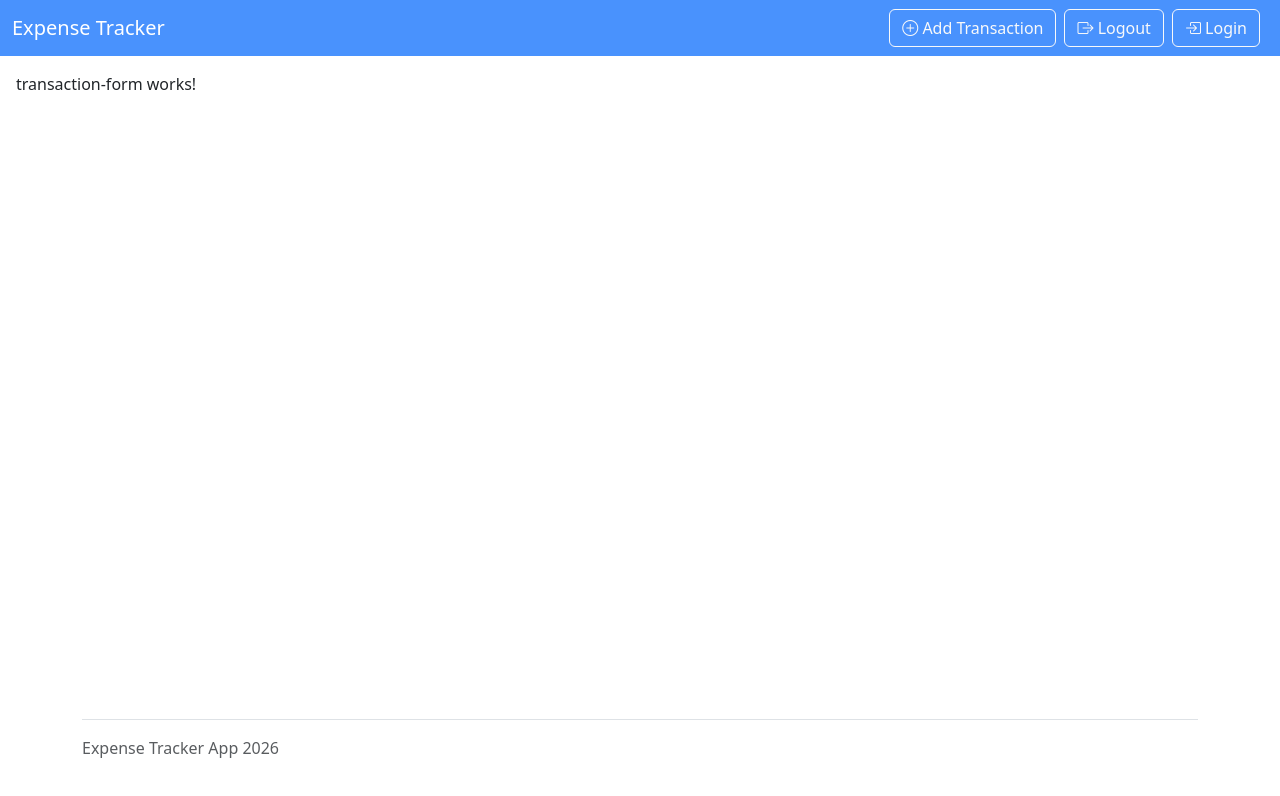
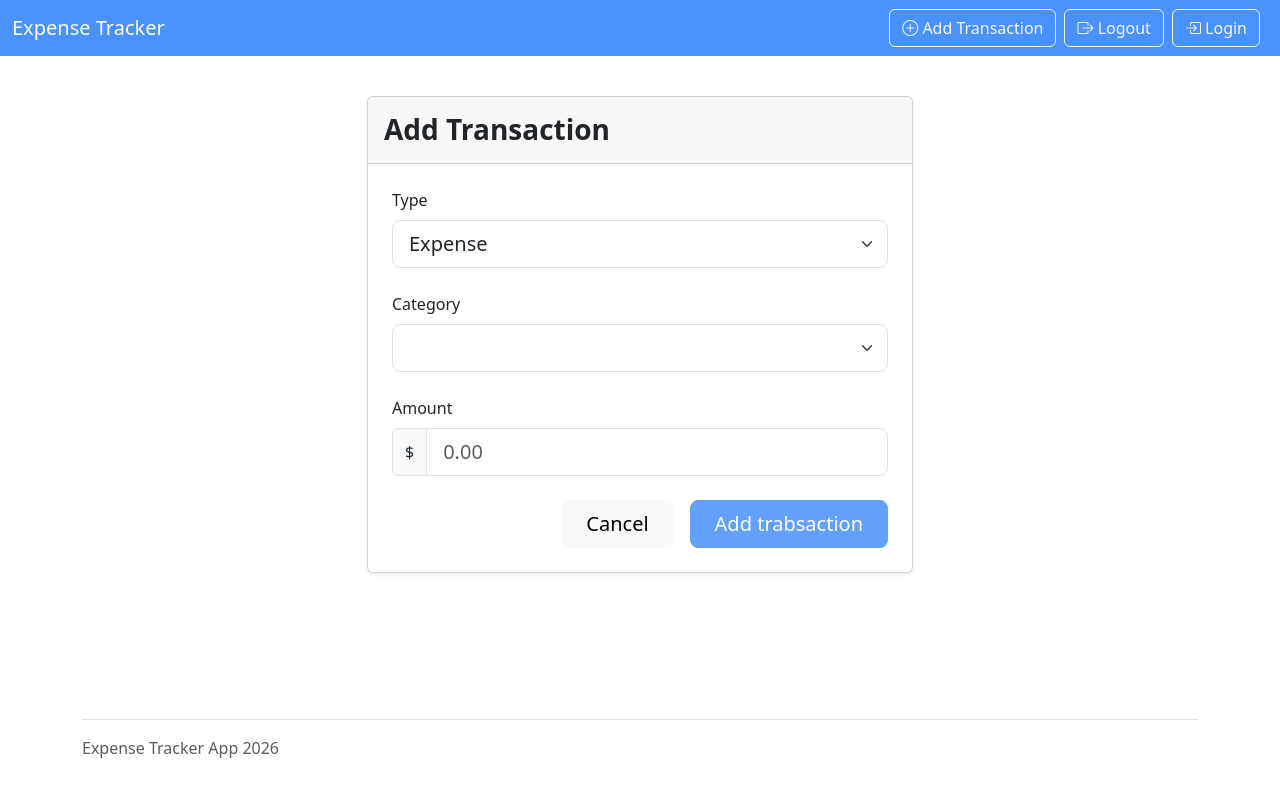
Before and after one commit to ArashKarampour/ExpenseTrackerFullstackApp, an Angular app: page /add in a window 1280 px wide. Shown: the top 796 px of the page. Built offline with nearby package versions, Linux system fonts and the light colour scheme.

Commit message:
adding the transaction form and editing the format of dates with pipe

```diff
--- a/src/app/components/transaction-form/transaction-form.component.html
+++ b/src/app/components/transaction-form/transaction-form.component.html
@@ -1 +1,60 @@
-<p>transaction-form works!</p>
+<div class="container py-4">
+    <div class="row justify-content-center">
+        <div class="col-md-8 col-lg-6">
+            <div class="card shadow-sm">
+                <div class="card-header bg-lightly py-3">
+                    <h3 class="card-title mb-0 fw-semibold">
+                        Add Transaction
+                    </h3>
+                </div>
+                <div class="card-body p-4">
+                    <form [formGroup]="transactionsForm" (ngSubmit)="onSubmit()">
+                        <!-- Transaction Type -->
+                        <div class="mb-4">
+                            <label for="type" class="form-label fw-medium">Type</label>
+                            <select
+                                id="type"
+                                formControlName="type"
+                                (change)="onTypeChange($event)"
+                                class="form-select form-select-lg">
+                                <option value="Income">Income</option>
+                                <option value="Expense">Expense</option>
+                            </select>
+                        </div>
+                        <!-- category -->
+                        <div class="mb-4">
+                            <label for="category" class="form-label fw-medium">Category</label>
+                            <select
+                                id="category"
+                                formControlName="category"
+                                class="form-select form-select-lg">
+
+                                <option *ngFor="let category of availableCategories" [value]="category">{{category}}</option>
+                            </select>
+                        </div>
+                        <!-- amount -->
+                        <div class="mb-4">
+                            <label for="amount" class="form-label fw-medium">Amount</label>
+                            <div class="input-group">
+                                <span class="input-group-text">$</span>
+                                <input type="number" id="amount" formControlName="amount" placeholder="0.00" class="form-control form-control-lg" />
+                            </div>
+                        </div>
+                        <!-- createdAt -->
+                        <!-- <div class="mb-4">
+                            <label for="createdAt" class="form-label fw-medium">Date</label>
+                            <input type="date" id="createdAt" formControlName="createdAt" class="form-control form-control-lg" />
+                        </div> -->
+
+                        <!-- buttons -->
+                        <div class="d-flex gap-3 justify-content-end mt-4">
+                            <button type="button" class="btn btn-light btn-lg px-4" (click)="cancle()">Cancel</button>
+                            <button type="submit" class="btn btn-primary btn-lg px-4" [disabled]="!transactionsForm.valid">Add trabsaction</button>
+                        </div>
+                    </form>
+                </div>
+
+            </div>
+        </div>
+    </div>
+</div>
--- a/src/app/components/transaction-form/transaction-form.component.ts
+++ b/src/app/components/transaction-form/transaction-form.component.ts
@@ -1,12 +1,52 @@
-import { Component } from '@angular/core';
+import { CommonModule } from '@angular/common';
+import { Component, OnInit } from '@angular/core';
+import { FormBuilder, FormGroup, ReactiveFormsModule, Validators } from '@angular/forms';
+import { Router } from '@angular/router';
 
 @Component({
   selector: 'app-transaction-form',
   standalone: true,
-  imports: [],
+  imports: [ReactiveFormsModule, CommonModule],
   templateUrl: './transaction-form.component.html',
   styleUrl: './transaction-form.component.scss'
 })
-export class TransactionFormComponent {
+export class TransactionFormComponent implements OnInit {
 
+  transactionsForm: FormGroup;
+  incomeCategories = ['Salary', 'Freelance', 'Investment', 'Gift'];
+  expenseCategories = ['Food', 'Transport', 'Entertainment', 'Bills'];
+
+  availableCategories: string[] = [];
+
+  constructor(private fb: FormBuilder, private router : Router) {
+    this.transactionsForm = this.fb.group({
+      type: ['Expense', Validators.required],
+      category: ['', Validators.required],
+      amount: ['', [Validators.required, Validators.min(0)]],
+      // createdAt: [new Date(), Validators.required]
+    });
+  }
+
+  ngOnInit():void{
+    this.updateAvailableCategories();
+  }
+
+  onSubmit() {
+    throw new Error('Method not implemented.');
+  }
+
+  cancle() {
+    this.router.navigate(['/transactions']);
+  }
+
+  updateAvailableCategories() {
+    const type = this.transactionsForm.get('type')?.value;
+    this.availableCategories = type === 'Expense' ? this.expenseCategories : this.incomeCategories;
+    this.transactionsForm.patchValue({category: ''});
+  }
+  onTypeChange(event: any) {
+    // event.target.value === 'Expense' ? this.availableCategories = this.expenseCategories : this.availableCategories = this.incomeCategories;
+    // this.transactionsForm.patchValue({category: ''});
+    this.updateAvailableCategories();
+  }
 }
--- a/src/app/components/transaction-list/transaction-list.component.html
+++ b/src/app/components/transaction-list/transaction-list.component.html
@@ -42,7 +42,7 @@
             </thead>
             <tbody>
                 <tr *ngFor="let transaction of transactions">
-                    <td>{{transaction.createdAt}}</td>
+                    <td>{{transaction.createdAt | date}}</td>
                     <td [ngClass]="{
                         'text-success' : transaction.type == 'Income',
                         'text-danger' : transaction.type == 'Expense'
```
